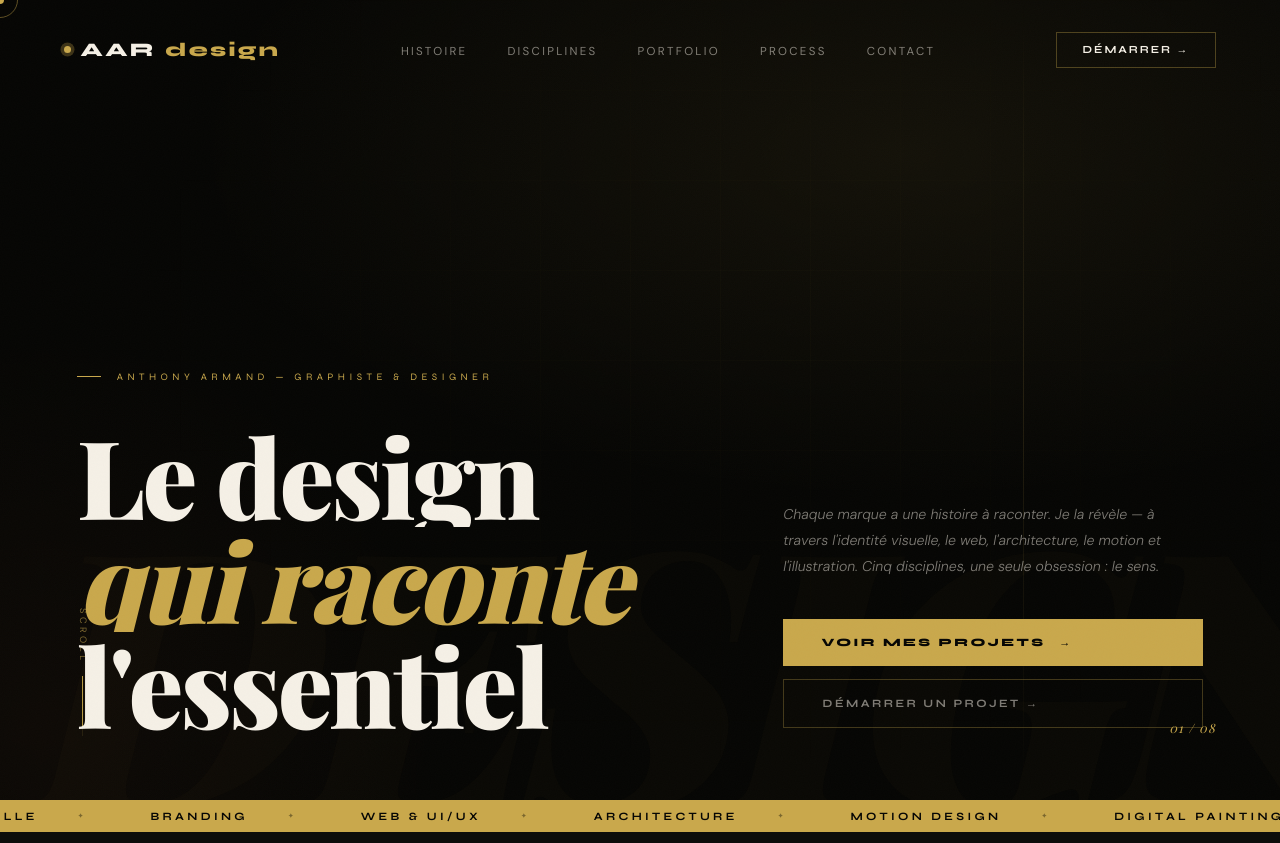
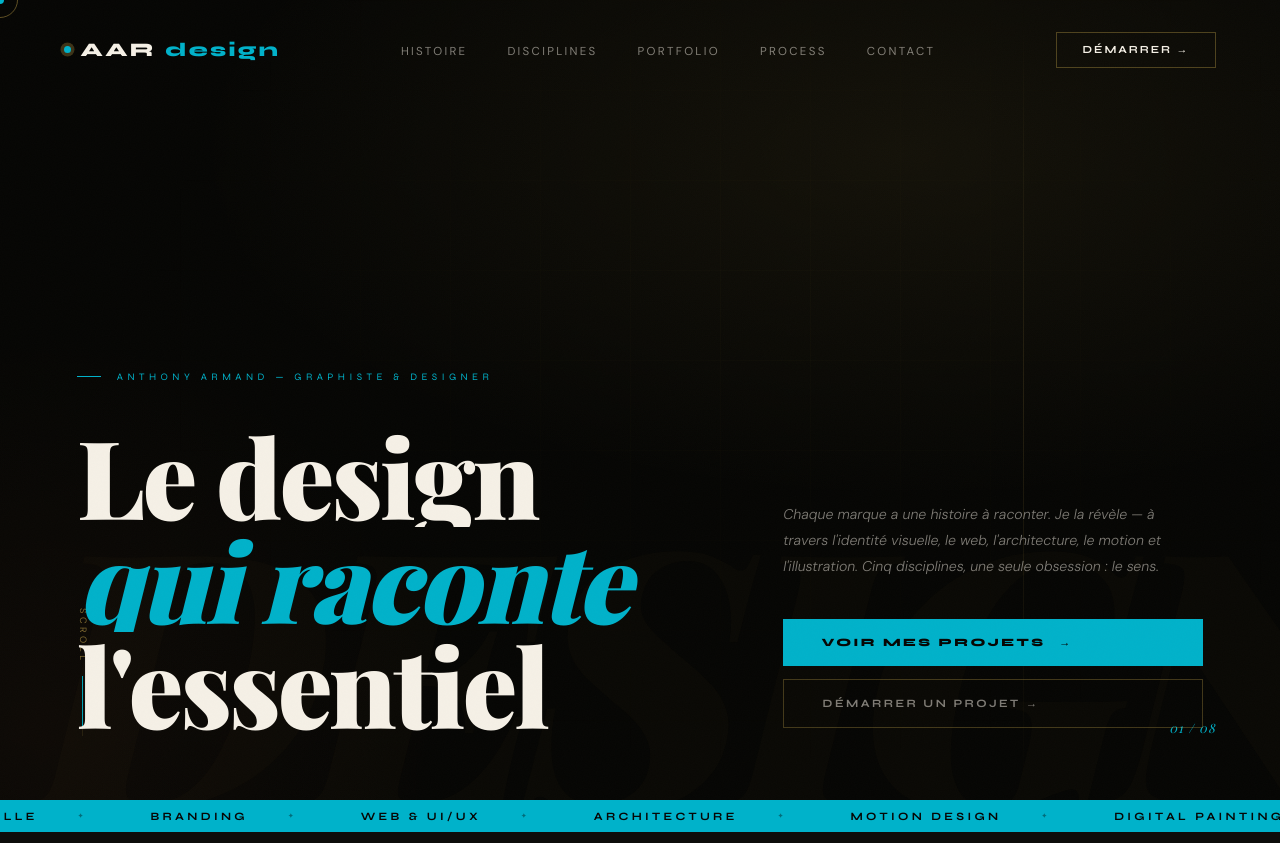
Before and after one commit to Ariion/aardesign, a plain HTML site: page index.html in a window 1280 px wide. Shown: the top 843 px of the page. Drawn offline with nearby package versions, Linux system fonts and the light colour scheme; a web font is replaced by a local one.

Commit message:
Update index.html

```diff
--- a/index.html
+++ b/index.html
@@ -15,8 +15,8 @@
   --ink:    #060604;
   --ink2:   #0d0d0b;
   --paper:  #f5f0e6;
-  --gold:   #c9a84c;
-  --gold2:  #e8c97a;
+  --gold:   #00b2ca;
+  --gold2:  #193762;
   --rust:   #a05020;
   --dim:    rgba(245,240,230,.5);
   --E:      cubic-bezier(.16,1,.3,1);
```
